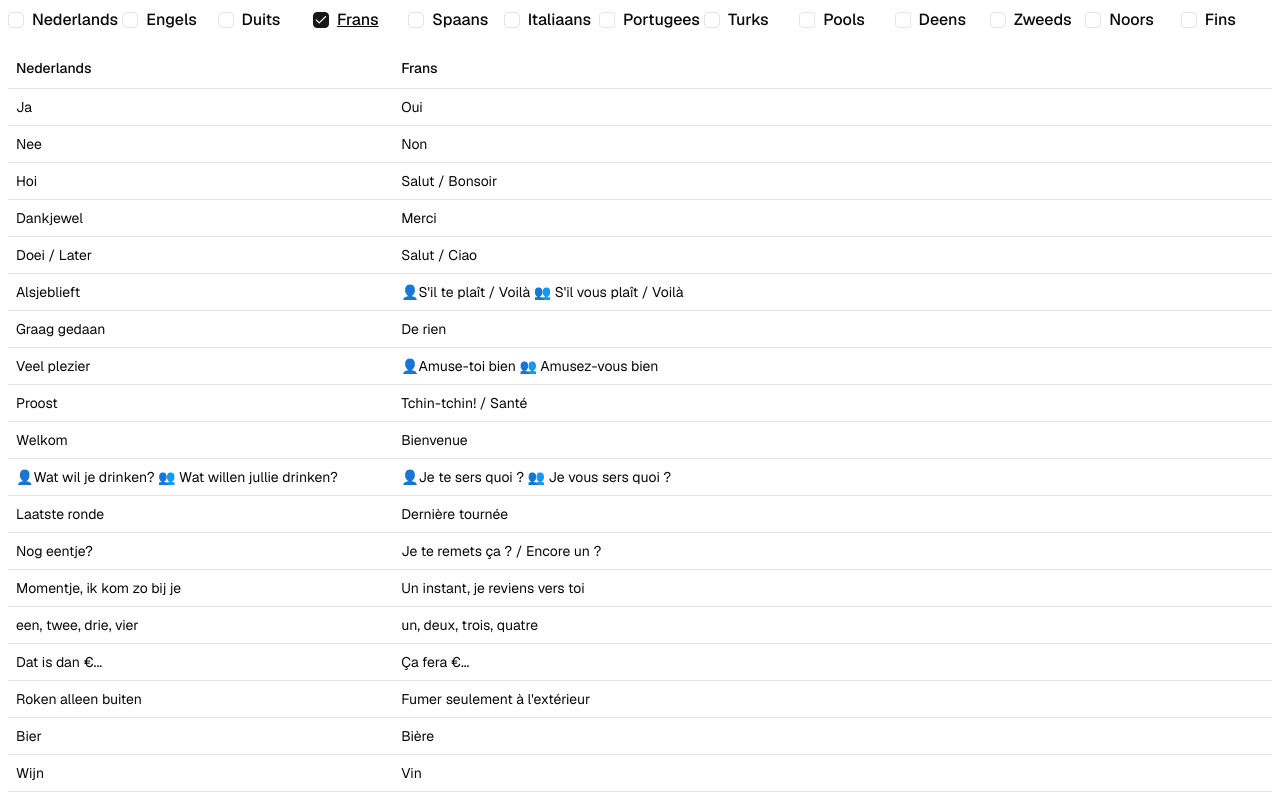
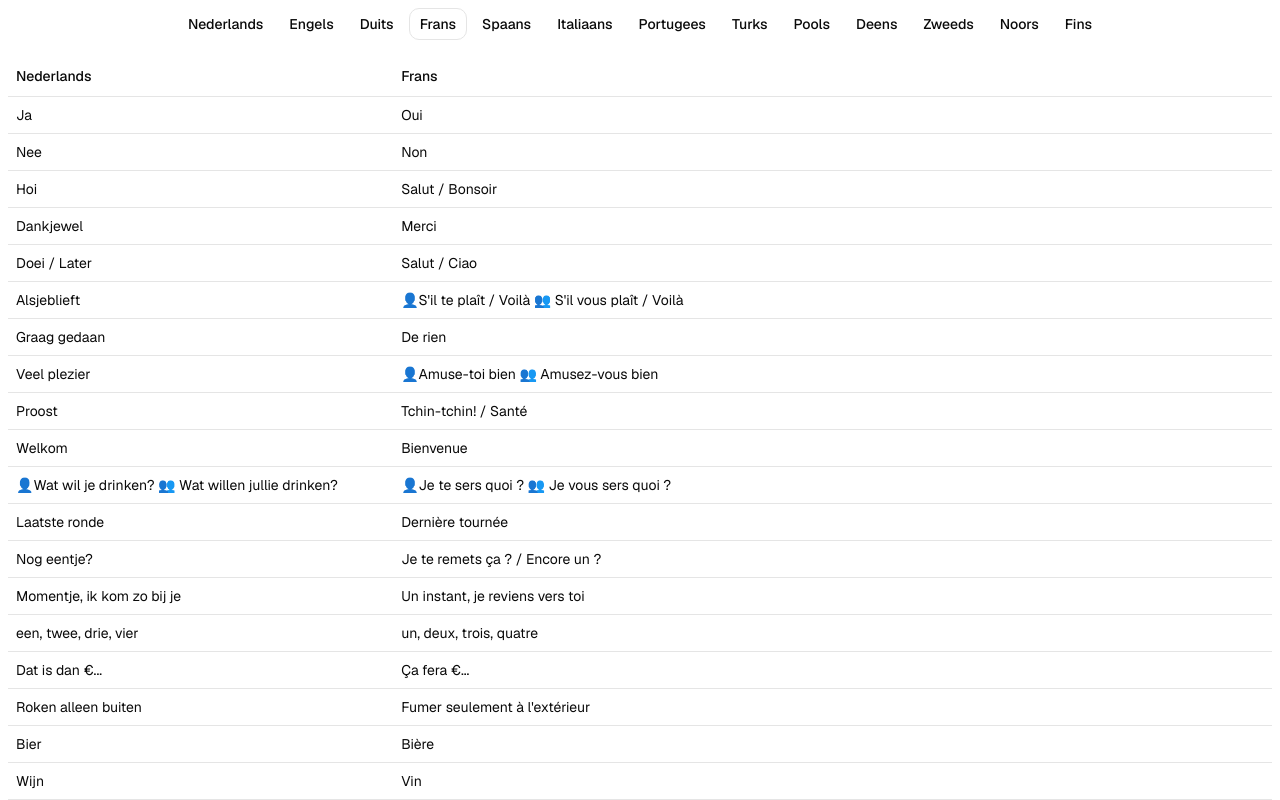
Before and after one commit to janpaul/elidon-website, a Next.js app: page /bar in a window 1280 px wide. Shown: the top 800 px of the page. Built offline with nearby package versions, Linux system fonts and the light colour scheme.

Commit message:
buttons in stead of checkboxes

```diff
--- a/app/bar/page.tsx
+++ b/app/bar/page.tsx
@@ -1,12 +1,9 @@
 "use client";
 import { useState } from "react";
-import { Field, FieldGroup } from "@/components/ui/field";
-import { Label } from "@/components/ui/label";
-import { Checkbox } from "@/components/ui/checkbox";
 import { DictionaryTable } from "@/app/bar/dict-table";
 import { languages, type Language } from "@/app/bar/dict";
 import { languageName } from "@/app/bar/utils";
-import { cn } from "@/lib/utils";
+import { Button } from "@/components/ui/button";
 
 const defaultLanguage: Language = "fr";
 
@@ -16,31 +13,18 @@ const BarPage = () => {
 
   return (
     <>
-      <FieldGroup className="mb-4 flex flex-col lg:flex-row gap-0 md:gap-1">
+      <div className="mb-4 flex flex-row gap-3 md:gap-2 lg:gap-1 flex-wrap justify-center">
         {languages.map((lang) => (
-          <Field key={lang} orientation="horizontal">
-            <Checkbox
-              id={`checkbox-${lang}`}
-              checked={selectedLanguage === lang}
-              onCheckedChange={(checked) => {
-                if (checked) {
-                  setSelectedLanguage(lang);
-                } else {
-                  setSelectedLanguage(defaultLanguage);
-                }
-              }}
-            />
-            <Label
-              htmlFor={`checkbox-${lang}`}
-              className={cn("text-2xl lg:text-base", {
-                underline: selectedLanguage === lang,
-              })}
-            >
-              {languageName(lang)}
-            </Label>
-          </Field>
+          <Button
+            key={lang}
+            onClick={() => setSelectedLanguage(lang)}
+            variant={selectedLanguage === lang ? "outline" : "ghost"}
+            aria-pressed={lang === selectedLanguage}
+          >
+            {languageName(lang)}
+          </Button>
         ))}
-      </FieldGroup>
+      </div>
       <DictionaryTable language={selectedLanguage} />
     </>
   );
```
